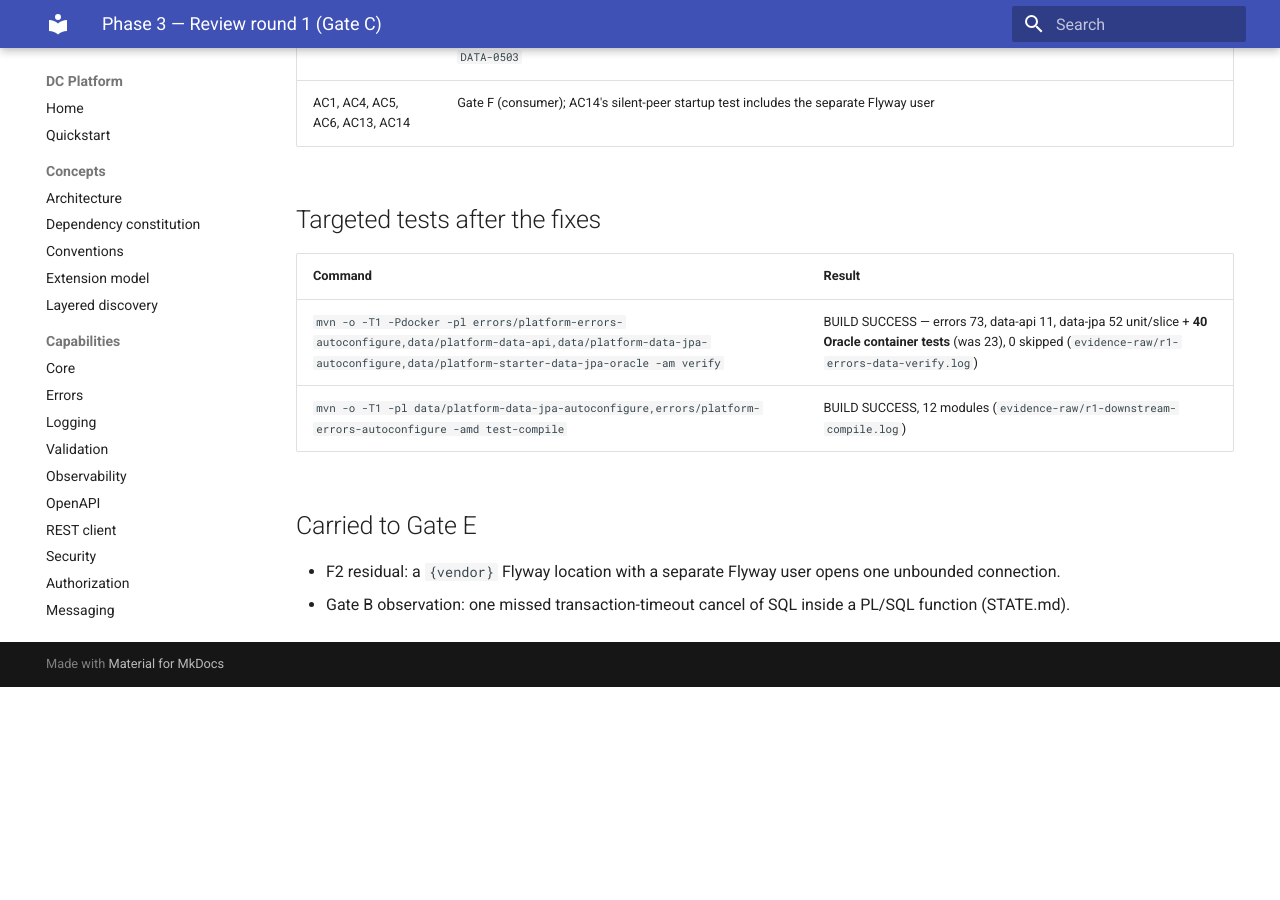
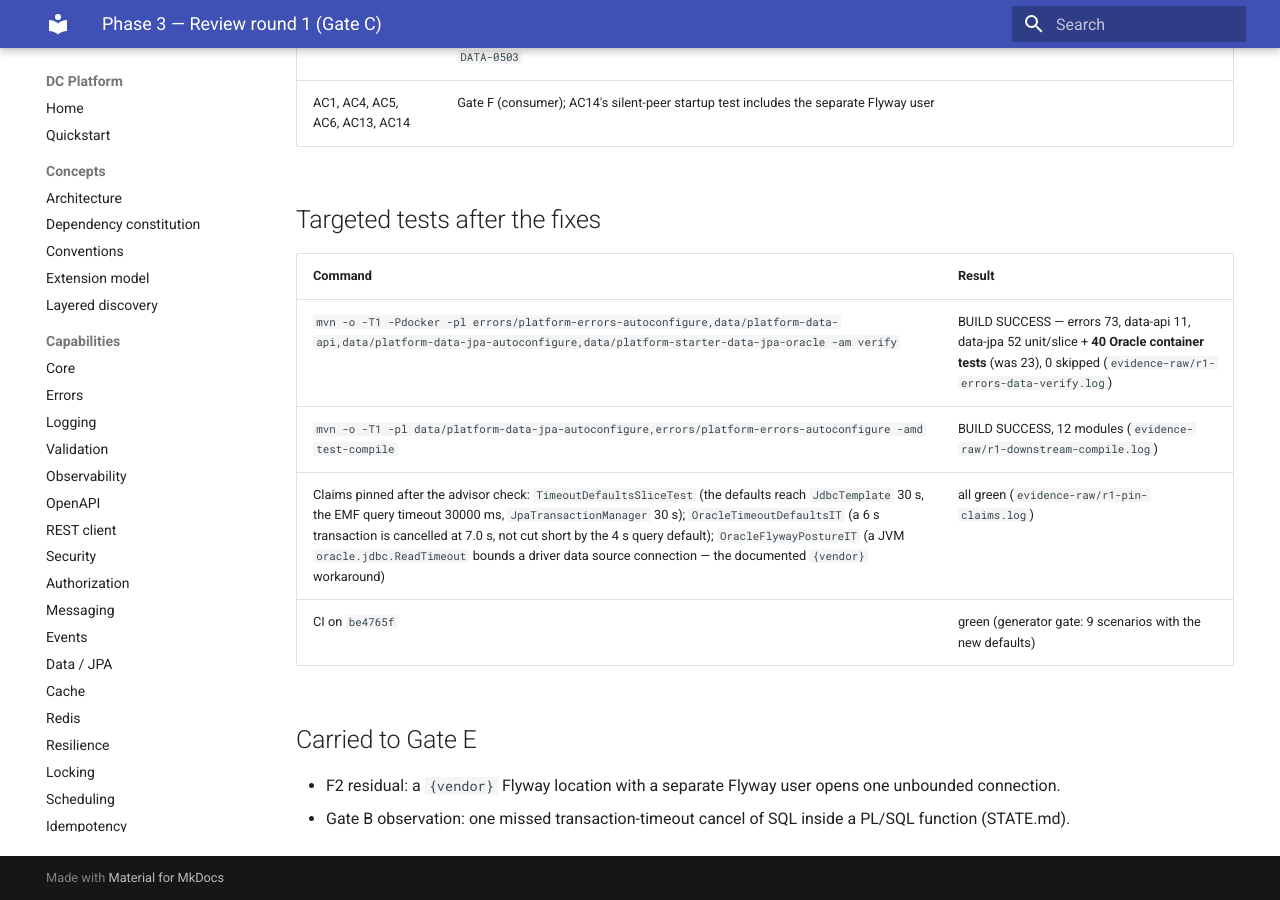
Before and after one commit to muhammadallee/dc-platform, an MkDocs documentation site: the page built from docs/production-readiness/phase-03-data-access/review-round-1.md, in a window 1280 px wide and 900 px high, scrolled down 2400 px. Built offline with MkDocs 1.6.1 and Material for MkDocs 9.7.7, drawn with Linux system fonts in a browser that asks for light colours; before the commit the page ends 3087 px from its top, so only the background shows below that.

Commit message:
docs(hardening): round 1 — pinned claims and CI recorded; Phase 1 consumer rerun owed after Gate D
[hardening phase-03 gate C]

Co-Authored-By: Claude Opus 5.5 <noreply@anthropic.com>

```diff
--- a/docs/production-readiness/phase-03-data-access/review-round-1.md
+++ b/docs/production-readiness/phase-03-data-access/review-round-1.md
@@ -39,6 +39,8 @@
 |---|---|
 | `mvn -o -T1 -Pdocker -pl errors/platform-errors-autoconfigure,data/platform-data-api,data/platform-data-jpa-autoconfigure,data/platform-starter-data-jpa-oracle -am verify` | BUILD SUCCESS — errors 73, data-api 11, data-jpa 52 unit/slice + **40 Oracle container tests** (was 23), 0 skipped (`evidence-raw/r1-errors-data-verify.log`) |
 | `mvn -o -T1 -pl data/platform-data-jpa-autoconfigure,errors/platform-errors-autoconfigure -amd test-compile` | BUILD SUCCESS, 12 modules (`evidence-raw/r1-downstream-compile.log`) |
+| Claims pinned after the advisor check: `TimeoutDefaultsSliceTest` (the defaults reach `JdbcTemplate` 30 s, the EMF query timeout 30000 ms, `JpaTransactionManager` 30 s); `OracleTimeoutDefaultsIT` (a 6 s transaction is cancelled at 7.0 s, not cut short by the 4 s query default); `OracleFlywayPostureIT` (a JVM `oracle.jdbc.ReadTimeout` bounds a driver data source connection — the documented `{vendor}` workaround) | all green (`evidence-raw/r1-pin-claims.log`) |
+| CI on `be4765f` | green (generator gate: 9 scenarios with the new defaults) |
 
 ## Carried to Gate E
 
```
Also changed, not shown: docs/production-readiness/STATE.md (+1 -1 lines).
